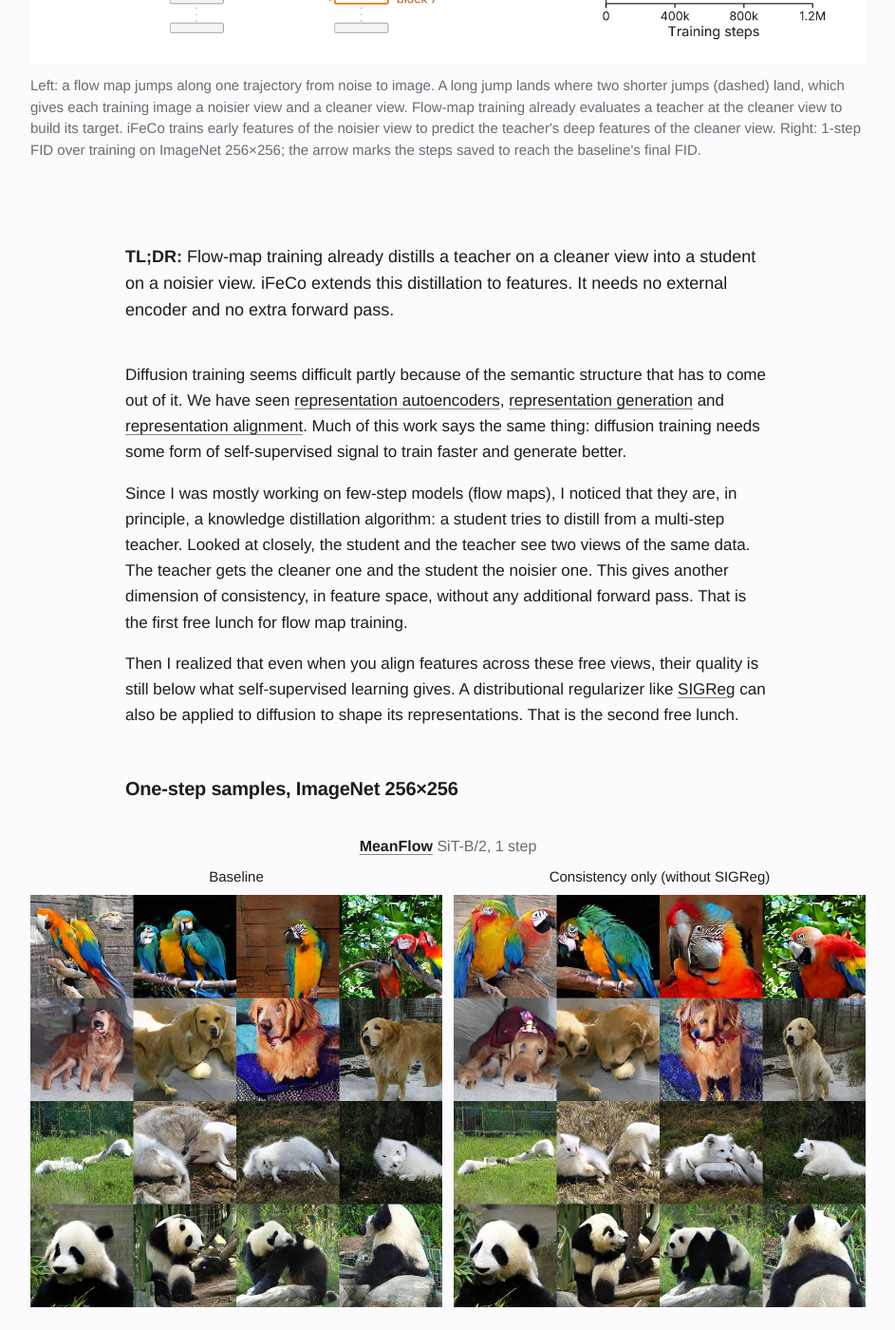
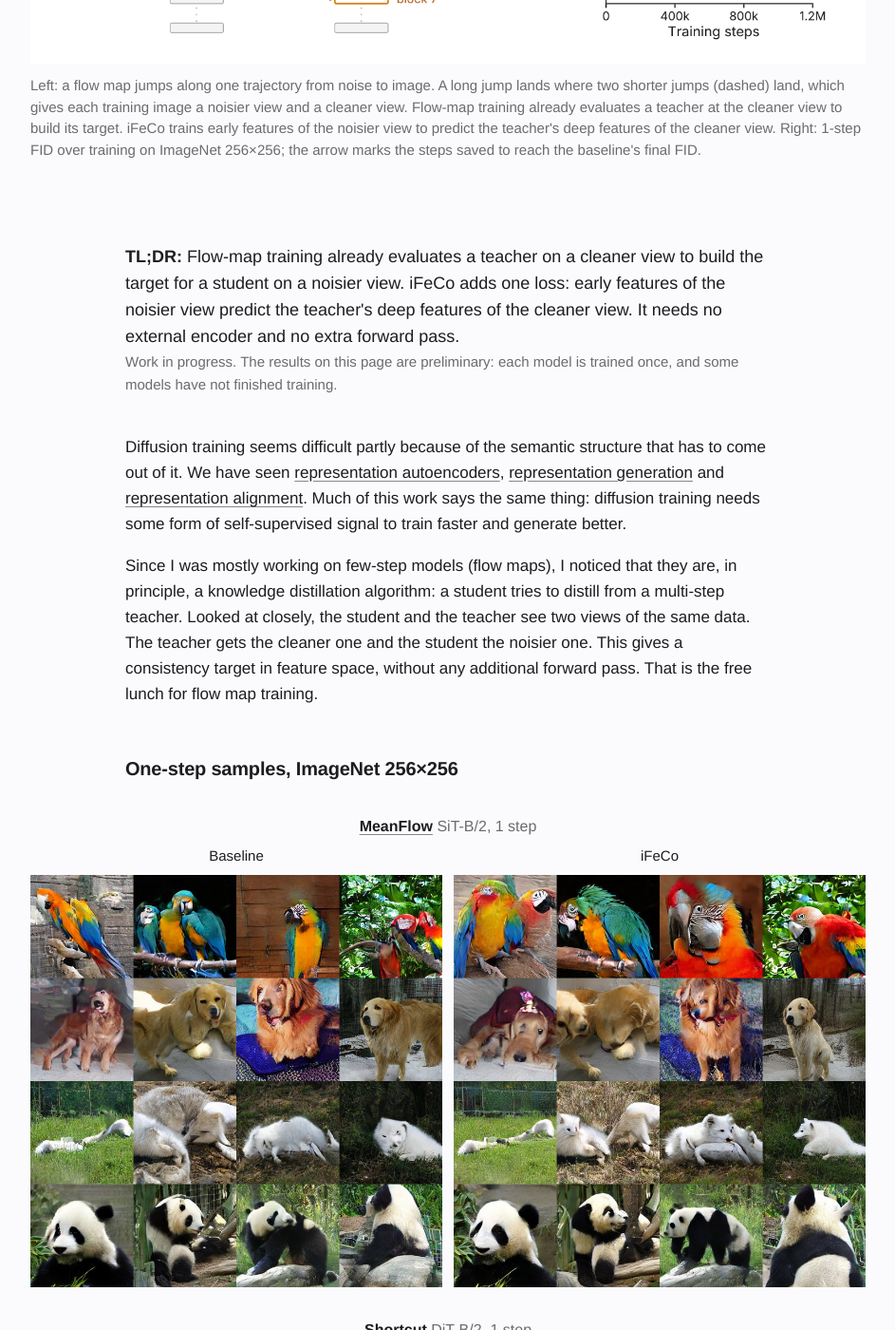
Before and after one commit to rabiulcste/rabiulcste.github.io, a Jekyll site: the page built from ifeco-flow-maps/index.html, in a window 1280 px wide and 1400 px high, scrolled down 686 px. Shown: the whole window at 95% size, without its empty margins (168-1111 px from the left). Built offline with Jekyll 4.4.1, drawn with Linux system fonts in a browser that asks for light colours; some of the changed text lies outside the part shown.

Commit message:
iFeCo page: consistency loss alone, drop SIGReg

```diff
--- a/ifeco-flow-maps/index.html
+++ b/ifeco-flow-maps/index.html
@@ -2,8 +2,8 @@
 layout: project
 title: "A Self-Supervised Free Lunch for Flow Map Training"
 seo_title: "iFeCo: A Self-Supervised Free Lunch for Flow Map Training"
-description: "iFeCo: flow maps supervise their own features for one-step diffusion (MeanFlow), beating representation alignment (REPA) in early results, no encoder needed."
-keywords: ["iFeCo", "flow map", "flow maps", "flow map training", "one-step generation", "one-step diffusion", "few-step diffusion", "few-step generation", "fast diffusion sampling", "MeanFlow", "mean flows", "shortcut models", "consistency models", "consistency training", "diffusion distillation", "self-distillation", "knowledge distillation", "representation alignment", "REPA", "representation alignment for diffusion", "SIGReg", "self-supervised learning", "diffusion transformer", "SiT", "DINOv2", "ImageNet"]
+description: "iFeCo: flow maps learn from their own features. One consistency loss, no external encoder, no extra forward pass. Preliminary ImageNet 256 results."
+keywords: ["iFeCo", "flow map", "flow maps", "flow map training", "one-step generation", "one-step diffusion", "few-step diffusion", "few-step generation", "fast diffusion sampling", "MeanFlow", "mean flows", "shortcut models", "LSD", "Lagrangian self-distillation", "consistency models", "consistency training", "diffusion distillation", "self-distillation", "knowledge distillation", "representation alignment", "REPA", "representation alignment for diffusion", "self-supervised learning", "diffusion transformer", "SiT", "DINOv2", "ImageNet"]
 authors:
   - name: Rabiul Awal
     url: /
@@ -81,13 +81,13 @@ bibtex: |
 </section>
 
 <section id="tldr">
-    <p class="tldr"><strong>TL;DR:</strong> Flow-map training already distills a teacher on a cleaner view into a student on a noisier view. iFeCo extends this distillation to features. It needs no external encoder and no extra forward pass.</p>
+    <p class="tldr"><strong>TL;DR:</strong> Flow-map training already evaluates a teacher on a cleaner view to build the target for a student on a noisier view. iFeCo adds one loss: early features of the noisier view predict the teacher's deep features of the cleaner view. It needs no external encoder and no extra forward pass.</p>
+    <p class="note">Work in progress. The results on this page are preliminary: each model is trained once, and some models have not finished training.</p>
 </section>
 
 <section id="context" class="intro">
     <p>Diffusion training seems difficult partly because of the semantic structure that has to come out of it. We have seen <a href="https://arxiv.org/abs/2510.11690">representation autoencoders</a>, <a href="https://arxiv.org/abs/2312.03701">representation generation</a> and <a href="https://arxiv.org/abs/2410.06940">representation alignment</a>. Much of this work says the same thing: diffusion training needs some form of self-supervised signal to train faster and generate better.</p>
-    <p>Since I was mostly working on few-step models (flow maps), I noticed that they are, in principle, a knowledge distillation algorithm: a student tries to distill from a multi-step teacher. Looked at closely, the student and the teacher see two views of the same data. The teacher gets the cleaner one and the student the noisier one. This gives another dimension of consistency, in feature space, without any additional forward pass. That is the first free lunch for flow map training.</p>
-    <p>Then I realized that even when you align features across these free views, their quality is still below what self-supervised learning gives. A distributional regularizer like <a href="https://arxiv.org/abs/2511.08544">SIGReg</a> can also be applied to diffusion to shape its representations. That is the second free lunch.</p>
+    <p>Since I was mostly working on few-step models (flow maps), I noticed that they are, in principle, a knowledge distillation algorithm: a student tries to distill from a multi-step teacher. Looked at closely, the student and the teacher see two views of the same data. The teacher gets the cleaner one and the student the noisier one. This gives a consistency target in feature space, without any additional forward pass. That is the free lunch for flow map training.</p>
 </section>
 
 <section id="samples" class="wide">
@@ -100,8 +100,8 @@ bibtex: |
             <img src="samples_meanflow_baseline.jpg" alt="MeanFlow baseline, one-step samples: four classes, four samples each." loading="lazy">
         </figure>
         <figure>
-            <figcaption>Consistency only <span>(without SIGReg)</span></figcaption>
-            <img src="samples_meanflow_feco.jpg" alt="MeanFlow with the consistency loss only (without SIGReg), one-step samples with the same classes and noise as the baseline." loading="lazy">
+            <figcaption>iFeCo</figcaption>
+            <img src="samples_meanflow_feco.jpg" alt="MeanFlow with iFeCo, one-step samples with the same classes and noise as the baseline." loading="lazy">
         </figure>
     </div>
 
@@ -112,11 +112,11 @@ bibtex: |
             <img src="samples_shortcut_baseline.jpg" alt="Shortcut baseline, one-step samples: four classes, four samples each." loading="lazy">
         </figure>
         <figure>
-            <figcaption>Consistency only <span>(without SIGReg)</span></figcaption>
-            <img src="samples_shortcut_feco.jpg" alt="Shortcut with the consistency loss only (without SIGReg), one-step samples with the same classes and noise as the baseline." loading="lazy">
+            <figcaption>iFeCo</figcaption>
+            <img src="samples_shortcut_feco.jpg" alt="Shortcut with iFeCo, one-step samples with the same classes and noise as the baseline." loading="lazy">
         </figure>
     </div>
-    <p class="caption">Uncurated, after 1.2M training steps. Each row is one class, and both grids in a pair share classes and noise. iFeCo samples (with SIGReg) will follow.</p>
+    <p class="caption">Uncurated, after 1.2M training steps. Each row is one class, and both grids in a pair share classes and noise.</p>
 </section>
 
 <section id="method">
@@ -126,12 +126,11 @@ bibtex: |
         <figcaption>The predictor maps the student's block-2 features of the noisier view to the teacher's block-7 features of the cleaner view, with no gradient to the teacher. The teacher's forward already builds the flow-map target, so the loss adds no forward pass. The flow-map loss is unchanged.</figcaption>
     </figure>
     <ul class="feco-how">
-        <li><strong>Student.</strong> An early block of the online model reads the noisier view.</li>
-        <li><strong>Teacher.</strong> A deep block of the EMA model reads the cleaner view. No gradient flows into it.</li>
-        <li><strong>Predictor <em>h</em>.</strong> A small network maps the student's features to the teacher's. The consistency loss compares the two.</li>
-        <li><strong>SIGReg</strong> (from <a href="https://arxiv.org/abs/2511.08544">LeJEPA</a>). It spreads the online model's features at the teacher's depth by pushing their distribution toward an isotropic Gaussian.</li>
+        <li><strong>Student.</strong> An early block of the model being trained (block 2 of 12 at B/2) reads the noisier view.</li>
+        <li><strong>Teacher.</strong> A deep block (block 7 of 12) reads the cleaner view, in the forward pass that the training target already runs. No gradient flows into it.</li>
+        <li><strong>Predictor <em>h</em>.</strong> A two-layer MLP maps the student's features to the teacher's. The consistency loss is the cosine distance between the two, per token. The predictor is discarded after training.</li>
     </ul>
-    <p class="caption">Both terms are added to the usual flow-map loss.</p>
+    <p class="caption">The consistency loss is added to the usual flow-map loss, which is unchanged. One setting (loss weight 0.25, student at a quarter of the depth, teacher at 70%) serves all three families.</p>
 </section>
 
 <section id="free" class="wide">
@@ -225,7 +224,7 @@ bibtex: |
         </div>
         <figcaption>Black dot: the noisier view, where the student starts. Orange ring: the cleaner view, where the teacher reads its deep features. Dashed: steps the training target already takes. <a href="https://arxiv.org/abs/2410.12557">Shortcut Models</a>, <a href="https://arxiv.org/abs/2505.13447">MeanFlow</a>, <a href="https://arxiv.org/abs/2505.18825">LSD</a>.</figcaption>
     </figure>
-    <p class="caption">The only added cost is the small predictor and the SIGReg statistic.</p>
+    <p class="caption">The added cost is the small predictor and its loss. Each training step takes 4 to 6% more time.</p>
 </section>
 
 <script>
```
